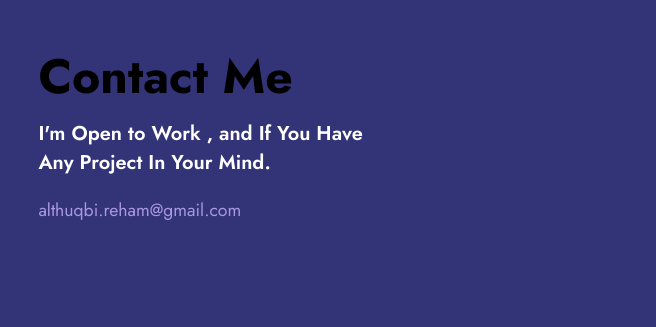
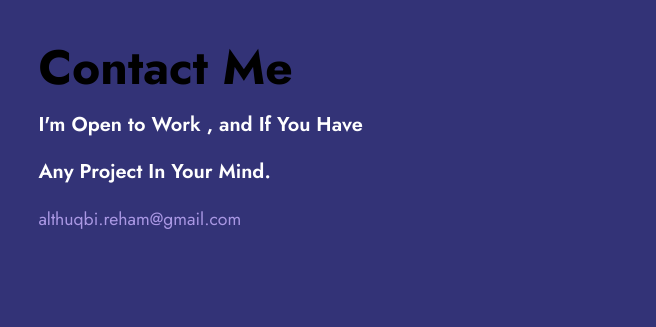
Before and after one commit to Riham-Ali/rehamaliportfolio.github.io, a plain HTML site: page index.html in a window 1280 px wide. Shown: the part 3141-3468 px from the top of the page, 0-656 px from the left. Drawn offline with nearby package versions, Linux system fonts and the light colour scheme.

Commit message:
Update index.html

```diff
--- a/index.html
+++ b/index.html
@@ -185,7 +185,8 @@
          <section class="contact" id="contact">
                 <div class="contact-text">
                     <h2>Contact Me</h2>
-                    <h4>I'm Open to Work , and If You Have <br> Any Project In Your Mind.</h4>
+                    <h4>I'm Open to Work , and If You Have <br> </h4>
+                    <h4>Any Project In Your Mind. </h4>
                     <p>althuqbi.reham@gmail.com</p>
                 </div>
 
```
